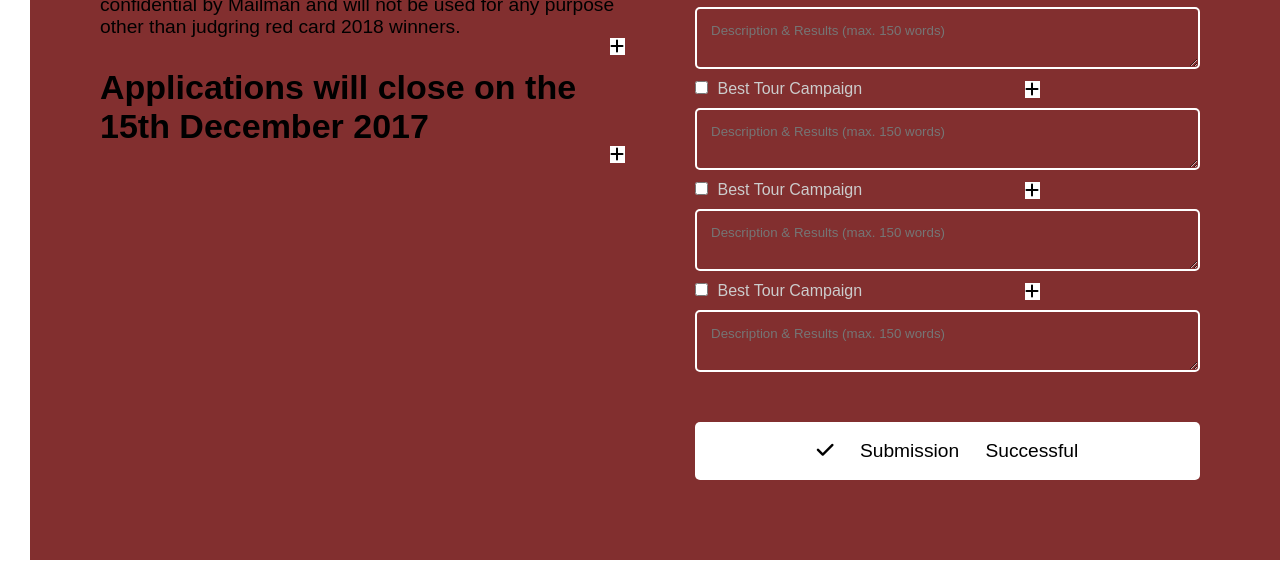
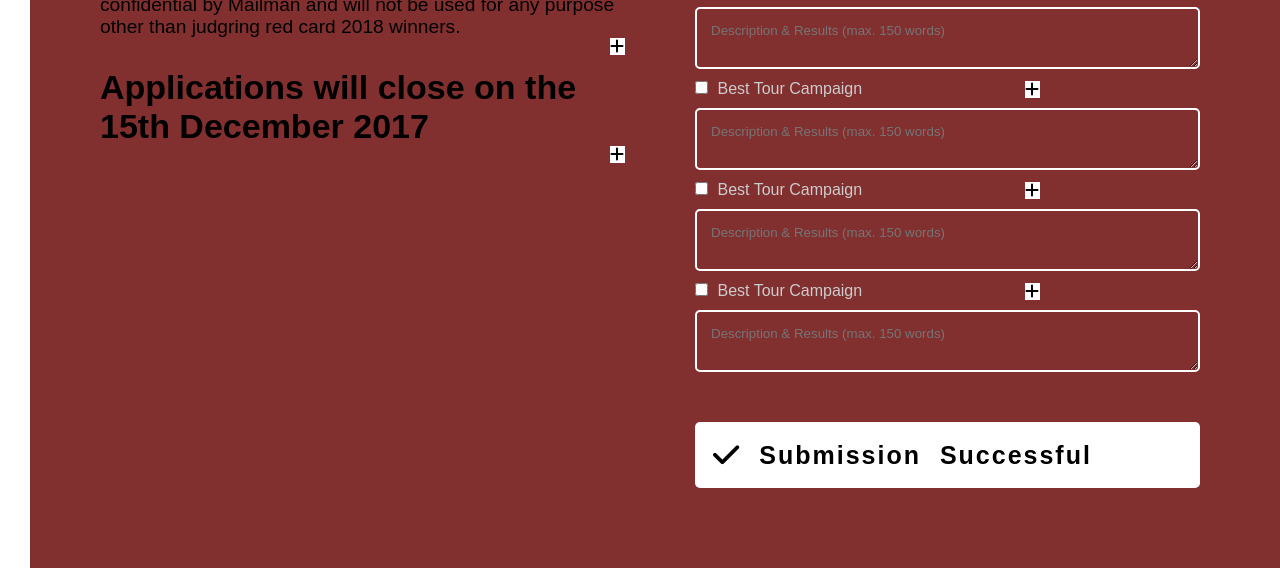
Before and after one commit to ShafaqatShah/test-repo2, a plain HTML site: page index.html in a window 1280 px wide. Shown: the part 680-1248 px from the top of the page. Drawn offline with Linux system fonts and the light colour scheme.

Commit message:
third commit

```diff
--- a/index.css
+++ b/index.css
@@ -133,6 +133,8 @@ input{
 }
 
 .submit-button {
+    display: flex;
+    align-items: center;
     margin-top: 50px;
     background-color: #ffffff;
     color: #000000;
@@ -141,13 +143,23 @@ input{
     cursor: pointer;
     width: 100%;
     border-radius: 5px;
-    font-size: 1.2em;
-    word-spacing: 21px;
+    font-size: 10px;
 }
 
-/* .submit-button:hover {
-    background-color: #a04040;
-} */
+.submit-button h1 {
+    font-size: 25px;
+    font-family: sans-serif;
+    font-weight: 700;
+    letter-spacing: 2px;
+    word-spacing: 10px;
+}
+
+.submit-button .fa-solid{
+    font-size: 30px;
+    font-weight: 600;
+    padding-right: 20px;
+
+}
 
 .last{
         float: left;
--- a/index.html
+++ b/index.html
@@ -113,7 +113,8 @@
             <textarea placeholder="Description & Results (max. 150 words)"></textarea>
             <div class="last">
                 <button class="submit-button">
-                    <i class="fa-solid fa-check"></i> Submission Successful
+                    <i class="fa-solid fa-check"></i>
+                    <h1> Submission Successful</h1>
                 </button>
             </div>
         </div>
```
Lines whose indentation alone changed are shown as unchanged.
